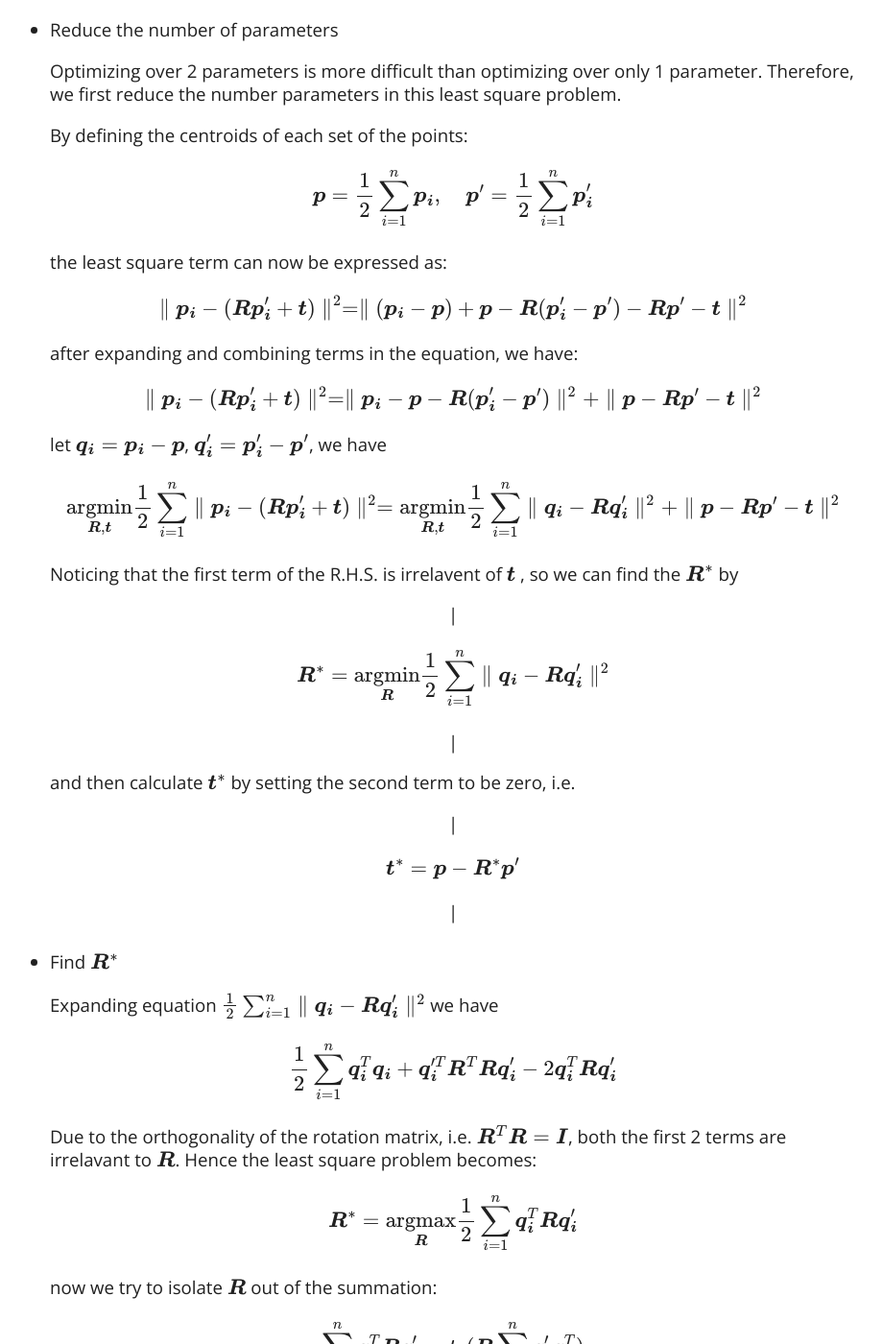
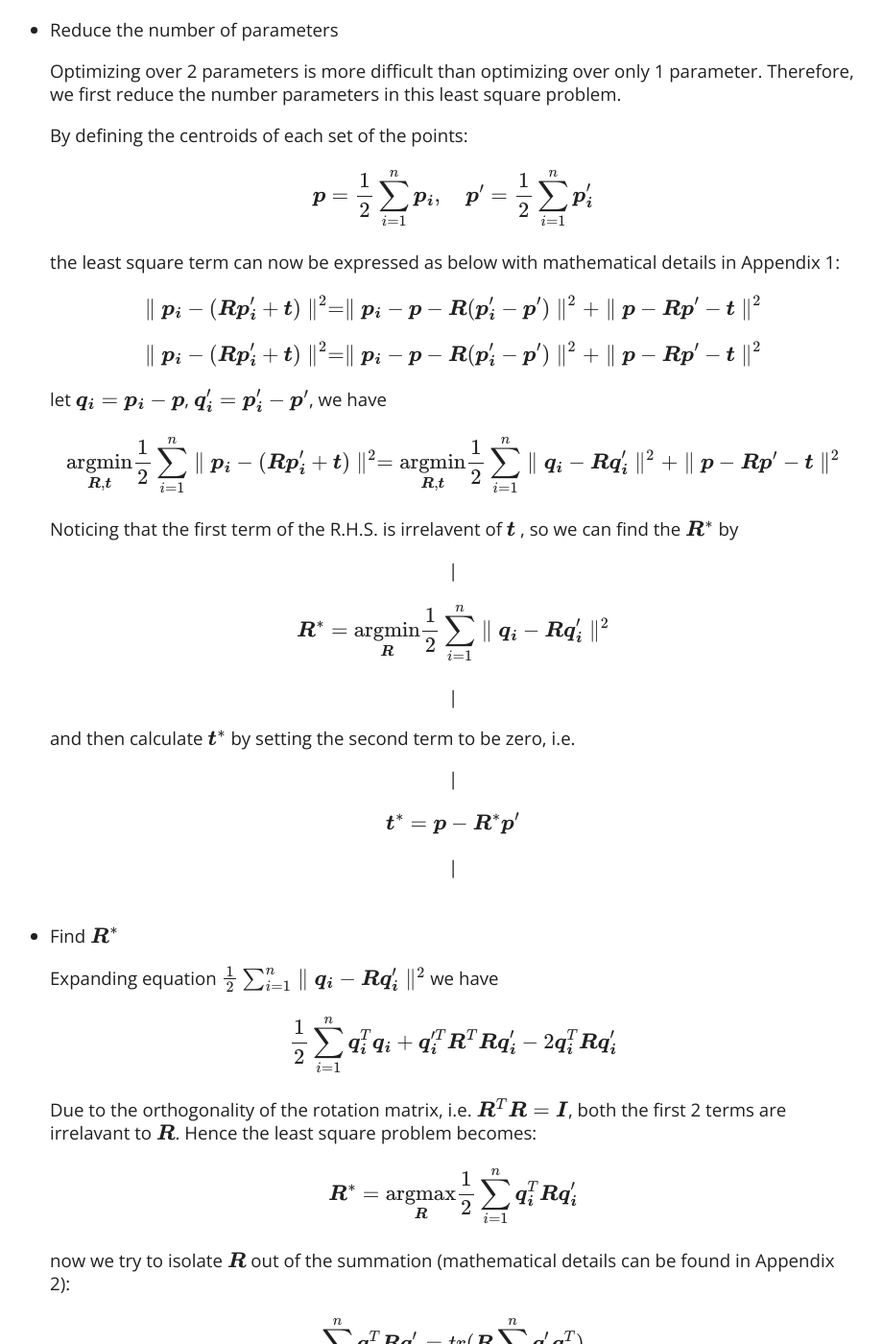
Before and after one commit to YuhangMing/YuhangMing.github.io, a Jekyll site: the page built from _posts/2018-09-30-ICP.markdown, in a window 1280 px wide and 1400 px high, scrolled down 1264 px. Shown: the whole window at 96% size, without its empty margins (218-1138 px from the left). Built offline with Jekyll 4.4.1, drawn with Linux system fonts in a browser that asks for light colours; formulas are drawn with MathJax 3; comment, search, counter and statistics services are not loaded.

Commit message:
add notes

```diff
--- a/_posts/2018-09-30-ICP.markdown
+++ b/_posts/2018-09-30-ICP.markdown
@@ -50,11 +50,9 @@ permalink: /ICP/
 
       $$ \boldsymbol{p} = \frac{1}{2} \sum_{i=1}^n \boldsymbol{p_i}, \quad \boldsymbol{p}' = \frac{1}{2} \sum_{i=1}^n \boldsymbol{p_i}' $$
 
-      the least square term can now be expressed as:
+      the least square term can now be expressed as below with mathematical details in Appendix 1:
 
-      $$ \parallel \boldsymbol{p_i} - (\boldsymbol{R}\boldsymbol{p_i}' + \boldsymbol{t}) \parallel^2 = \parallel (\boldsymbol{p_i} - \boldsymbol{p}) + \boldsymbol{p} - \boldsymbol{R}(\boldsymbol{p_i}' - \boldsymbol{p}') - \boldsymbol{R}\boldsymbol{p}' - \boldsymbol{t} \parallel^2 $$
-
-      after expanding and combining terms in the equation, we have:
+      $$ \parallel \boldsymbol{p_i} - (\boldsymbol{R}\boldsymbol{p_i}' + \boldsymbol{t}) \parallel^2 = \parallel \boldsymbol{p_i} - \boldsymbol{p} - \boldsymbol{R}(\boldsymbol{p_i}' - \boldsymbol{p}') \parallel^2 + \parallel \boldsymbol{p} - \boldsymbol{R}\boldsymbol{p}' - \boldsymbol{t} \parallel^2 $$
 
       $$ \parallel \boldsymbol{p_i} - (\boldsymbol{R}\boldsymbol{p_i}' + \boldsymbol{t}) \parallel^2 = \parallel \boldsymbol{p_i} - \boldsymbol{p} - \boldsymbol{R}(\boldsymbol{p_i}' - \boldsymbol{p}') \parallel^2 + \parallel \boldsymbol{p} - \boldsymbol{R}\boldsymbol{p}' - \boldsymbol{t} \parallel^2 $$
 
@@ -68,13 +66,13 @@ permalink: /ICP/
       $$ \boldsymbol{R}^* $$
       by
 
-      <center>| $$ \boldsymbol{R}^* = \underset{ \boldsymbol{R} }{\mathrm{argmin}} \frac{1}{2} \sum_{i=1}^n \parallel \boldsymbol{q_i} - \boldsymbol{R}\boldsymbol{q_i}' \parallel ^2$$ | </center>
+      <center> <p> | $$ \boldsymbol{R}^* = \underset{ \boldsymbol{R} }{\mathrm{argmin}} \frac{1}{2} \sum_{i=1}^n \parallel \boldsymbol{q_i} - \boldsymbol{R}\boldsymbol{q_i}' \parallel ^2$$ | </p> </center>
 
       and then calculate
       $$ \boldsymbol{t}^* $$
       by setting the second term to be zero, i.e.
 
-      <center>| $$ \boldsymbol{t}^* = \boldsymbol{p} - \boldsymbol{R}^* \boldsymbol{p}' $$ | </center>
+      <center> <p>| $$ \boldsymbol{t}^* = \boldsymbol{p} - \boldsymbol{R}^* \boldsymbol{p}' $$ | </p> </center>
 
     - Find $$ \boldsymbol{R}^* $$
 
@@ -86,7 +84,7 @@ permalink: /ICP/
 
       $$ \boldsymbol{R}^* = \underset{ \boldsymbol{R} }{\mathrm{argmax}} \frac{1}{2} \sum_{i=1}^n \boldsymbol{q_i}^T \boldsymbol{R} \boldsymbol{q_i}' $$
 
-      now we try to isolate $$\boldsymbol{R}$$ out of the summation:
+      now we try to isolate $$\boldsymbol{R}$$ out of the summation (mathematical details can be found in Appendix 2):
 
       $$ \sum_{i=1}^n \boldsymbol{q_i}^T \boldsymbol{R} \boldsymbol{q_i}' = tr(\boldsymbol{R} \sum_{i=1}^n \boldsymbol{q_i}' \boldsymbol{q_i}^T) $$
 
@@ -103,3 +101,6 @@ permalink: /ICP/
 
 
 #### Appendix
+  1.
+  2.
+  3.
```
Also changed, not shown: 2 other files.
